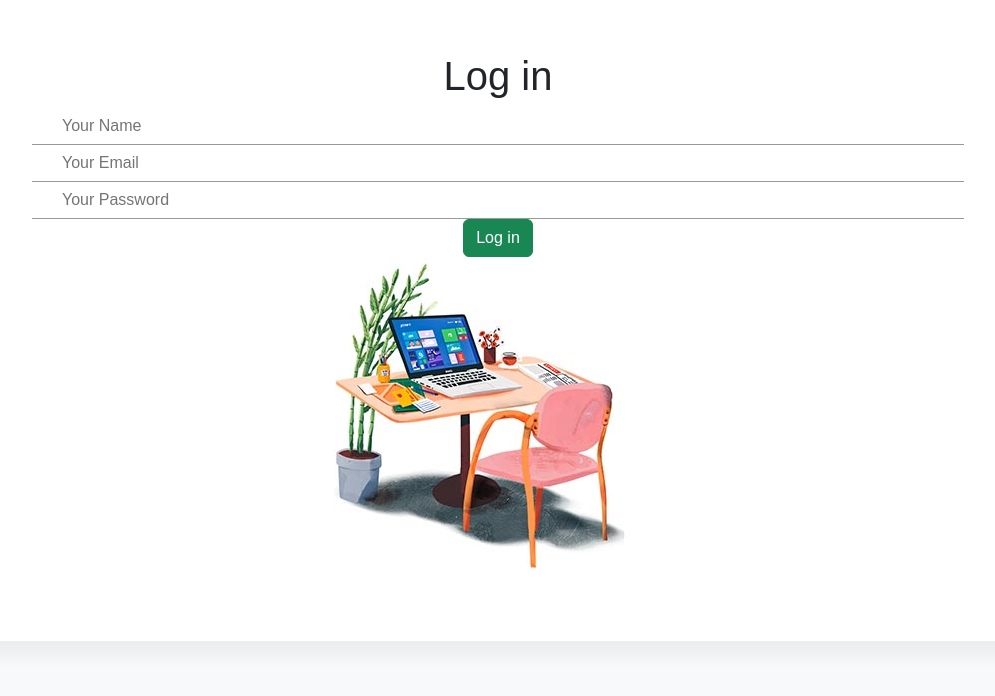
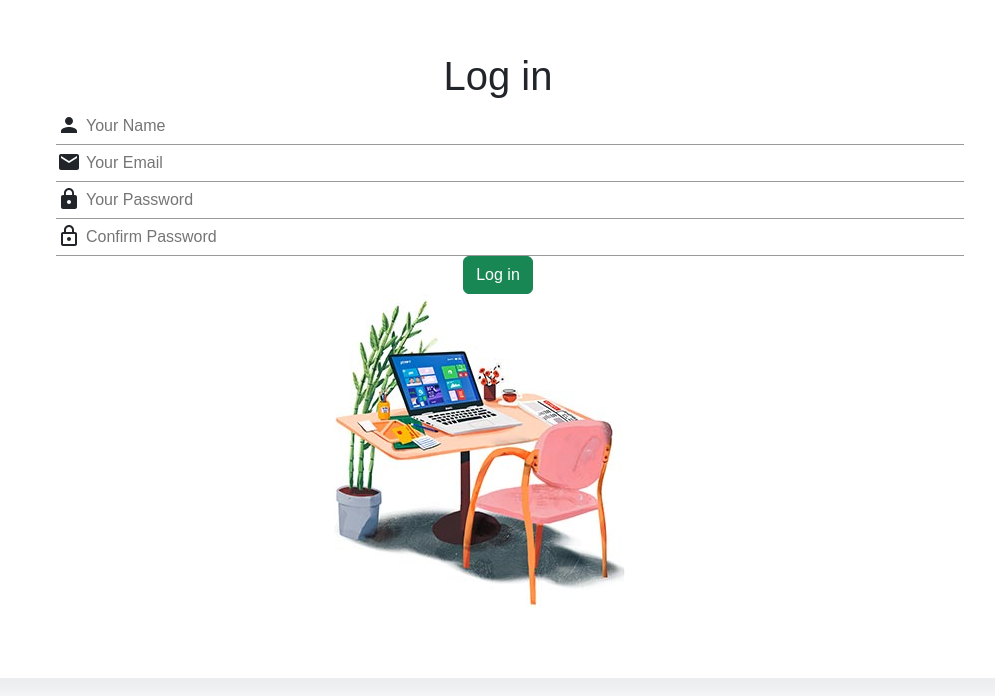
Before and after one commit to zanguraa/signup-login-form-stytch, a React (Create React App) app: page /signup in a window 1280 px wide. Shown: the part 168-864 px from the top of the page, without its empty margins (159-1154 px from the left). Built offline with nearby package versions, Linux system fonts and the light colour scheme; a web font is replaced by a local one.

Commit message:
feat: material ui is imported

```diff
--- a/package.json
+++ b/package.json
@@ -3,6 +3,10 @@
   "version": "0.1.0",
   "private": true,
   "dependencies": {
+    "@emotion/react": "^11.11.1",
+    "@emotion/styled": "^11.11.0",
+    "@mui/icons-material": "^5.14.9",
+    "@mui/material": "^5.14.10",
     "@testing-library/jest-dom": "^5.17.0",
     "@testing-library/react": "^13.4.0",
     "@testing-library/user-event": "^13.5.0",
--- a/src/App.tsx
+++ b/src/App.tsx
@@ -1,6 +1,6 @@
 import React from "react";
 import "./App.css";
-import Signup from "./pages/Signup";
+import Signup from "./pages/signup/Signup";
 
 function App() {
   return (
--- a/src/pages/Signup.tsx
+++ /dev/null
@@ -1,22 +0,0 @@
-import React from "react";
-import signupImage from "../assets/images/signup.jpg";
-
-const Signup = () => {
-  return (
-    <div className="container">
-      <div className="signup-form">
-        {" "}
-        <h1>Log in</h1>
-        <input type="text" placeholder="Your Name" />
-        <input type="email" placeholder="Your Email" />
-        <input type="password" placeholder="Your Password" />
-        <button className="btn btn-success">Log in</button>
-      </div>
-      <div>
-        <img src={signupImage} alt="signup" />
-      </div>
-    </div>
-  );
-};
-
-export default Signup;
--- /dev/null
+++ b/src/pages/signup/Signup.tsx
@@ -0,0 +1,45 @@
+import React from "react";
+import signupImage from "../../assets/images/signup.jpg";
+import { Email, Person, Lock, LockOutlined } from "@mui/icons-material";
+import "./signup.css";
+
+const Signup = () => {
+  return (
+    <div className="container">
+      <div className="signup-form">
+        {" "}
+        <h1>Log in</h1>
+        <div className="form-group">
+          <label htmlFor="name">
+            <Person />
+          </label>
+          <input type="text" placeholder="Your Name" />
+        </div>
+        <div className="form-group">
+          <label htmlFor="email">
+            <Email />
+          </label>
+          <input id="email" type="email" placeholder="Your Email" />
+        </div>
+        <div className="form-group">
+          <label htmlFor="password">
+            <Lock />
+          </label>
+          <input type="password" placeholder="Your Password" />
+        </div>
+        <div className="form-group">
+          <label htmlFor="password">
+            <LockOutlined />
+          </label>
+          <input type="password" placeholder="Confirm Password" />
+        </div>
+        <button className="btn btn-success">Log in</button>
+      </div>
+      <div>
+        <img src={signupImage} alt="signup" />
+      </div>
+    </div>
+  );
+};
+
+export default Signup;
--- /dev/null
+++ b/src/pages/signup/signup.css
@@ -0,0 +1,8 @@
+label {
+  transform: translate(25px, -2px);
+}
+
+.form-group {
+  display: flex;
+  align-items: center;
+}
```
Also changed, not shown: src/types.d.ts (+25 -0 lines), 1 other file (tests, documents, lock files or other folders).
